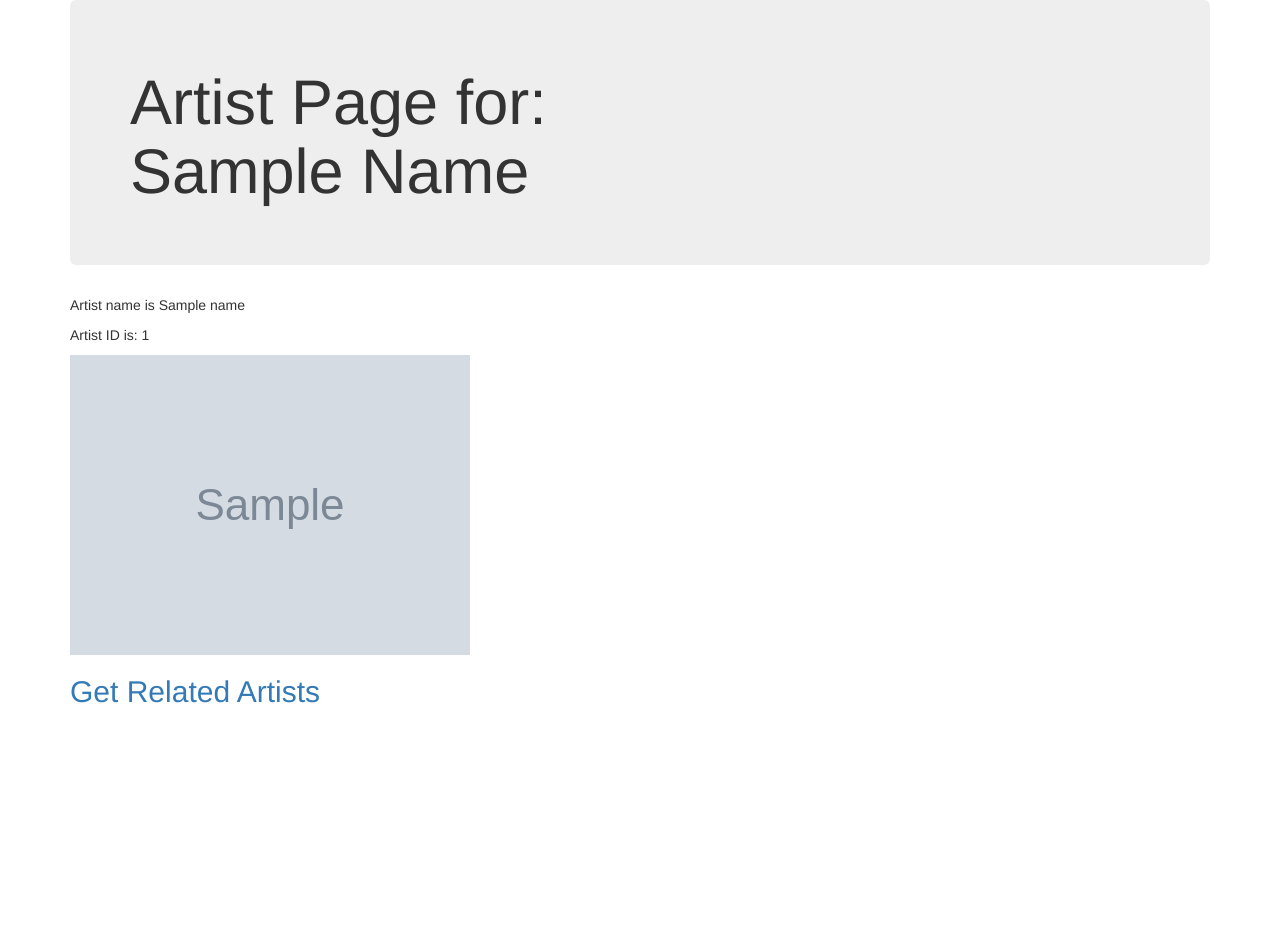
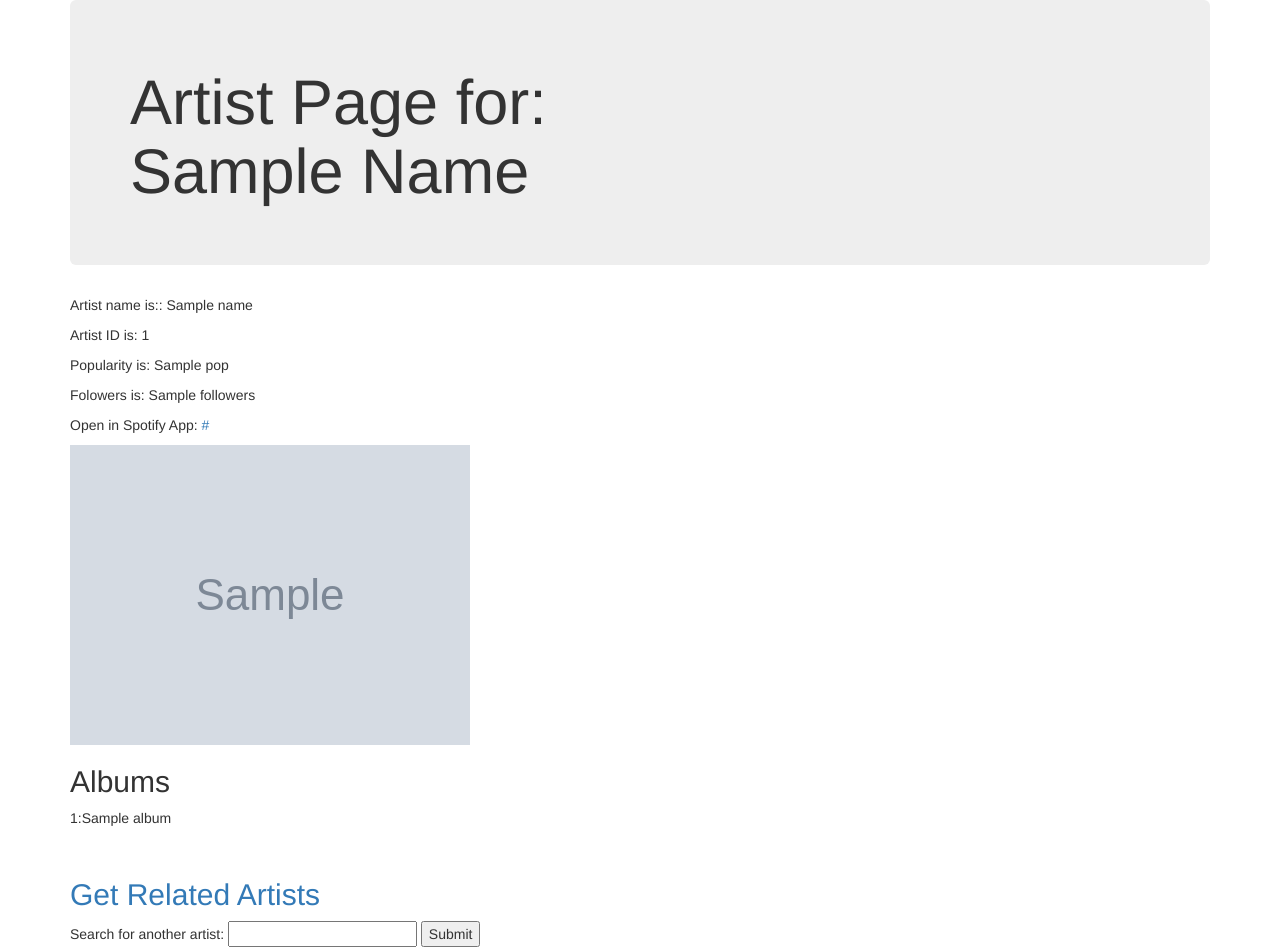
Before and after one commit to davidfic/Band-finder, a Flask app: template app/templates/artist.html in a window 1280 px wide. Before the commit the page ends 703 px from the top, so only its background shows below. Run offline with Flask 2, Linux system fonts and the light colour scheme; the template is opened without the code that fills it: most values are stand-ins (such as "Sample title", 1, 10 or a date in 2020); grey boxes marked "Sample" are stand-in pictures; some libraries are stand-ins or nearby versions.

Commit message:
added more detail to artist page

```diff
--- a/app/templates/artist.html
+++ b/app/templates/artist.html
@@ -7,12 +7,25 @@
     </div> <!-- jumbrotron -->
 </div> <!-- container -->
 <div class="container">
-     <p>Artist name is {{name}}</p>
+     <p>Artist name is:: {{name}}</p>
 
     <p>Artist ID is: {{id}}</p>
-    <img src="{{image}}" alt="artist image" ;">
+    <p>Popularity is: {{pop}}</p>
+    <p>Folowers is: {{followers}}</p>
+    <p>Open in Spotify App: <a href="{{open_link}}">{{open_link}}</a></p>
+    <img src="{{image}}" alt="artist image">
+    <h2>Albums</h2>
+    {% for album in  album_list  %}
+      <p>{{loop.index}}:{{album}}</p>
+    {% endfor %}
     <br>
     <h2><a href="related-artists/{{name}}">Get Related Artists</a></h2>
 </div> <!--container-fluid-->
 
+<div class="container">
+  <form action="artist" method="post" >
+      Search for another artist: <input type="text" id="name" name="name" />
+      <input type="submit" value="Submit" />
+  </form>
+</div>
 {% endblock %}
--- a/app/views.py
+++ b/app/views.py
@@ -95,15 +95,38 @@ def artist(name=""):
         result = request.form['name']
     name = result
     payload = {'q': name, 'type': 'artist'}
-    r = requests.get('https://api.spotify.com/v1/search/', params=payload)
-    artist_id = r.json()['artists']['items'][0]['id']
+#    r = requests.get('https://api.spotify.com/v1/search/', params=payload)
+    artist_id = get_artist_id(name)
+#    print('artist id is {}'.format(artist_id))
+    r = requests.get('https://api.spotify.com/v1/artists/' + artist_id)
+    album_request_string = 'https://api.spotify.com/v1/artists/' + artist_id + '/albums'
+#    print 'album_request_string is: ', album_request_string
+
+    album_request = requests.get(album_request_string)
+    album_list = []
+#    print(r.json())
+    for album in album_request.json()['items']:
+#        print album['name']
+        if album['name'] not in album_list:
+            album_list.append(album['name'])
+
+    popularity = r.json()['popularity']
+    followers = r.json()['followers']['total']
+    open_link = r.json()['external_urls']['spotify']
+#    print('open_link is {}'.format( open_link))
+#    print('followers is {}'.format( followers))
+#    print('artist image url: {}'.format(get_artist_image(artist_id)))
     if DEBUG:
         end = time.time()
         total_time = end - start
-        print('artist took {} seconds'.format(total_time))
+#        print('artist took {} seconds'.format(total_time))
     return render_template('artist.html',
                            name=name,
                            id=artist_id,
+                           followers=followers,
+                           pop=popularity,
+                           open_link=open_link,
+                           album_list=album_list,
                            image=get_artist_image(artist_id, image_num=1))
 
 
```
Also changed, not shown: app/templates/index.html (+6 -5 lines).
